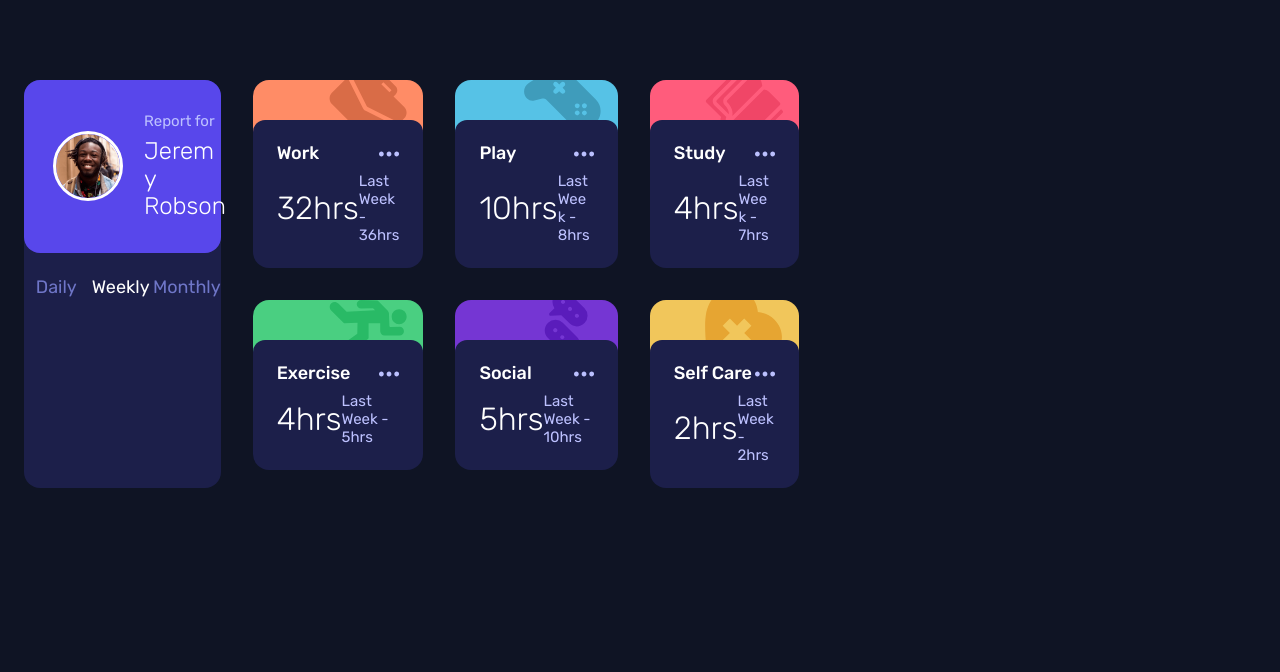
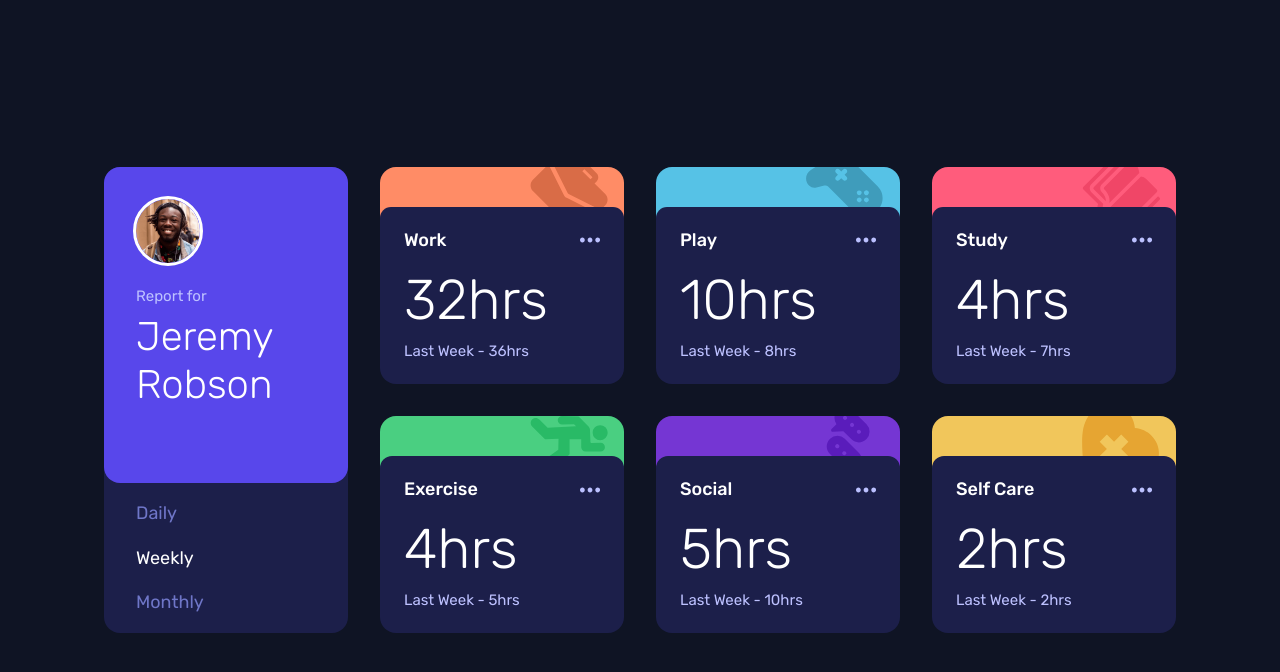
Before and after one commit to andrewshtyka/time-tracking-dashboard-main, a website built with Vite: page index.html in a window 1280 px wide. Built offline with nearby package versions, Linux system fonts and the light colour scheme.

Commit message:
ready for test v1

```diff
--- a/index.html
+++ b/index.html
@@ -367,9 +367,9 @@
     <!-- Scripts -->
     <script src="./src/main.js" type="module" defer></script>
   </head>
-  <body>
+  <body class="u-flex:row u-flex:center">
     <main class="o-bg">
-      <article class="c-menu">
+      <article class="c-menu u-flex:col u-gc:1/4">
         <div class="c-user_info">
           <img
             class="o-img"
@@ -379,27 +379,27 @@
             height="64"
           />
           <div class="u-flex:col u-flex_gap:0.5rem">
-            <h1 class="f-preset:6 f-color:navy-200">Report for</h1>
-            <h2 class="f-preset:4">Jeremy Robson</h2>
+            <h1 class="f-preset:4 f-color:navy-200">Report for</h1>
+            <h2 class="f-preset:2">Jeremy Robson</h2>
           </div>
         </div>
         <nav>
-          <ul class="u-grid u-gc:3 u-grid_items:center">
+          <ul class="o-nav">
             <li class="u-flex:row u-width:100">
-              <a class="c-tab f-preset:5 f-weight:400" data-timeframe="daily"
+              <a class="c-tab f-preset:3 f-weight:400" data-timeframe="daily"
                 >Daily</a
               >
             </li>
             <li class="u-flex:row u-width:100">
               <a
-                class="c-tab f-preset:5 f-weight:400"
+                class="c-tab f-preset:3 f-weight:400"
                 data-timeframe="weekly"
                 data-tab-active
                 >Weekly</a
               >
             </li>
             <li class="u-flex:row u-width:100">
-              <a class="c-tab f-preset:5 f-weight:400" data-timeframe="monthly"
+              <a class="c-tab f-preset:3 f-weight:400" data-timeframe="monthly"
                 >Monthly</a
               >
             </li>
@@ -407,7 +407,7 @@
         </nav>
       </article>
 
-      <ul class="o-cards_list">
+      <ul class="o-cards_list u-gc:1/4">
         <li class="o-card">
           <div class="c-card_top u-bg_color:orange">
             <svg height="78" width="78">
@@ -416,19 +416,20 @@
           </div>
           <div class="c-card u-flex:col u-flex_gap:0.5rem">
             <div class="u-flex:row u-flex_justify:space-between">
-              <h3 class="f-preset:5">Work</h3>
-              <button type="button">
+              <h3 class="f-preset:3">Work</h3>
+              <button class="o-btn_secondary" type="button">
                 <svg height="20" width="20">
                   <use href="./src/assets/icons.svg#icon-ellipsis" />
                 </svg>
               </button>
             </div>
-            <div class="u-flex:row u-flex_justify:space-between">
-              <h4 class="f-preset:3">
-                <span data-activity="Work" data-current>0</span>
+            <div class="o-card_info">
+              <h4 class="f-preset:1">
+                <span data-activity="Work" data-current>-</span>
               </h4>
-              <p class="f-preset:6 f-color:navy-200">
-                Last Week - <span data-activity="Work" data-previous>0</span>
+              <p class="f-preset:4 f-color:navy-200">
+                Last Week -
+                <span data-activity="Work" data-previous>-</span>
               </p>
             </div>
           </div>
@@ -442,25 +443,26 @@
           </div>
           <div class="c-card u-flex:col u-flex_gap:0.5rem">
             <div class="u-flex:row u-flex_justify:space-between">
-              <h3 class="f-preset:5">Play</h3>
-              <button type="button">
+              <h3 class="f-preset:3">Play</h3>
+              <button class="o-btn_secondary" type="button">
                 <svg height="20" width="20">
                   <use href="./src/assets/icons.svg#icon-ellipsis" />
                 </svg>
               </button>
             </div>
-            <div class="u-flex:row u-flex_justify:space-between">
-              <h4 class="f-preset:3">
-                <span data-activity="Play" data-current>0</span>
+            <div class="o-card_info">
+              <h4 class="f-preset:1">
+                <span data-activity="Play" data-current>-</span>
               </h4>
-              <p class="f-preset:6 f-color:navy-200">
-                Last Week - <span data-activity="Play" data-previous>0</span>
+              <p class="f-preset:4 f-color:navy-200">
+                Last Week -
+                <span data-activity="Play" data-previous>-</span>
               </p>
             </div>
           </div>
         </li>
 
-         <li class="o-card">
+        <li class="o-card">
           <div class="c-card_top u-bg_color:pink">
             <svg height="78" width="78">
               <use href="./src/assets/icons.svg#icon-study" />
@@ -468,19 +470,20 @@
           </div>
           <div class="c-card u-flex:col u-flex_gap:0.5rem">
             <div class="u-flex:row u-flex_justify:space-between">
-              <h3 class="f-preset:5">Study</h3>
-              <button type="button">
+              <h3 class="f-preset:3">Study</h3>
+              <button class="o-btn_secondary" type="button">
                 <svg height="20" width="20">
                   <use href="./src/assets/icons.svg#icon-ellipsis" />
                 </svg>
               </button>
             </div>
-            <div class="u-flex:row u-flex_justify:space-between">
-              <h4 class="f-preset:3">
-                <span data-activity="Study" data-current>0</span>
+            <div class="o-card_info">
+              <h4 class="f-preset:1">
+                <span data-activity="Study" data-current>-</span>
               </h4>
-              <p class="f-preset:6 f-color:navy-200">
-                Last Week - <span data-activity="Study" data-previous>0</span>
+              <p class="f-preset:4 f-color:navy-200">
+                Last Week -
+                <span data-activity="Study" data-previous>-</span>
               </p>
             </div>
           </div>
@@ -494,19 +497,20 @@
           </div>
           <div class="c-card u-flex:col u-flex_gap:0.5rem">
             <div class="u-flex:row u-flex_justify:space-between">
-              <h3 class="f-preset:5">Exercise</h3>
-              <button type="button">
+              <h3 class="f-preset:3">Exercise</h3>
+              <button class="o-btn_secondary" type="button">
                 <svg height="20" width="20">
                   <use href="./src/assets/icons.svg#icon-ellipsis" />
                 </svg>
               </button>
             </div>
-            <div class="u-flex:row u-flex_justify:space-between">
-              <h4 class="f-preset:3">
-                <span data-activity="Exercise" data-current>0</span>
+            <div class="o-card_info">
+              <h4 class="f-preset:1">
+                <span data-activity="Exercise" data-current>-</span>
               </h4>
-              <p class="f-preset:6 f-color:navy-200">
-                Last Week - <span data-activity="Exercise" data-previous>0</span>
+              <p class="f-preset:4 f-color:navy-200">
+                Last Week -
+                <span data-activity="Exercise" data-previous>-</span>
               </p>
             </div>
           </div>
@@ -520,19 +524,20 @@
           </div>
           <div class="c-card u-flex:col u-flex_gap:0.5rem">
             <div class="u-flex:row u-flex_justify:space-between">
-              <h3 class="f-preset:5">Social</h3>
-              <button type="button">
+              <h3 class="f-preset:3">Social</h3>
+              <button class="o-btn_secondary" type="button">
                 <svg height="20" width="20">
                   <use href="./src/assets/icons.svg#icon-ellipsis" />
                 </svg>
               </button>
             </div>
-            <div class="u-flex:row u-flex_justify:space-between">
-              <h4 class="f-preset:3">
-                <span data-activity="Social" data-current>0</span>
+            <div class="o-card_info">
+              <h4 class="f-preset:1">
+                <span data-activity="Social" data-current>-</span>
               </h4>
-              <p class="f-preset:6 f-color:navy-200">
-                Last Week - <span data-activity="Social" data-previous>0</span>
+              <p class="f-preset:4 f-color:navy-200">
+                Last Week -
+                <span data-activity="Social" data-previous>-</span>
               </p>
             </div>
           </div>
@@ -546,19 +551,20 @@
           </div>
           <div class="c-card u-flex:col u-flex_gap:0.5rem">
             <div class="u-flex:row u-flex_justify:space-between">
-              <h3 class="f-preset:5">Self Care</h3>
-              <button type="button">
+              <h3 class="f-preset:3">Self Care</h3>
+              <button class="o-btn_secondary" type="button">
                 <svg height="20" width="20">
                   <use href="./src/assets/icons.svg#icon-ellipsis" />
                 </svg>
               </button>
             </div>
-            <div class="u-flex:row u-flex_justify:space-between">
-              <h4 class="f-preset:3">
-                <span data-activity="Self Care" data-current>0</span>
+            <div class="o-card_info">
+              <h4 class="f-preset:1">
+                <span data-activity="Self Care" data-current>-</span>
               </h4>
-              <p class="f-preset:6 f-color:navy-200">
-                Last Week - <span data-activity="Self Care" data-previous>0</span>
+              <p class="f-preset:4 f-color:navy-200">
+                Last Week -
+                <span data-activity="Self Care" data-previous>-</span>
               </p>
             </div>
           </div>
--- a/package.json
+++ b/package.json
@@ -10,5 +10,8 @@
   },
   "devDependencies": {
     "vite": "^7.1.2"
+  },
+  "dependencies": {
+    "gsap": "^3.13.0"
   }
 }
--- a/src/main.css
+++ b/src/main.css
@@ -48,32 +48,33 @@ body {
 /* #region = FONTS */
 
 .f-preset\:1 {
-  font-size: 3.5rem;
+  /* it's pr3 for wide screens */
+  font-size: 2rem;
   line-height: 120%;
+
+  @media (width >= 48rem) {
+    font-size: 3.5rem;
+    line-height: 120%;
+  }
 }
 
 .f-preset\:2 {
-  font-size: 2.5rem;
-  line-height: 120%;
+  font-size: 1.5rem;
+  line-height: 115%;
+
+  @media (width >= 64rem) {
+    font-size: 2.5rem;
+    line-height: 120%;
+  }
 }
 
 .f-preset\:3 {
-  font-size: 2rem;
-  line-height: 120%;
-}
-
-.f-preset\:4 {
-  font-size: 1.5rem;
-  line-height: 115%;
-}
-
-.f-preset\:5 {
   font-size: 1.125rem;
   font-weight: 500;
   line-height: 115%;
 }
 
-.f-preset\:6 {
+.f-preset\:4 {
   font-size: 0.938rem;
   font-weight: 400;
   line-height: 120%;
@@ -94,6 +95,12 @@ body {
 .c-menu {
   background-color: var(--color-navy-900);
   border-radius: 1rem;
+
+  @media (width >= 64rem) {
+    &.u-gc\:1\/4 {
+      grid-column: 1 / 2;
+    }
+  }
 }
 
 .c-user_info {
@@ -105,6 +112,12 @@ body {
   flex-direction: row;
   align-items: center;
   gap: 1.5rem;
+
+  @media (width >= 64rem) {
+    flex-direction: column;
+    align-items: flex-start;
+    height: 100%;
+  }
 }
 
 .c-tab {
@@ -112,11 +125,23 @@ body {
   display: inline-block;
   width: 100%;
   padding-top: 1.5rem;
+
   padding-bottom: 1.5rem;
 
   text-align: center;
   color: var(--color-purple-500);
   transition: color 200ms ease-out;
+
+  @media (width >= 64rem) {
+    text-align: start;
+    padding: 0.75rem;
+    padding-inline: 2rem;
+
+    &:hover,
+    &:focus {
+      color: var(--color-white);
+    }
+  }
 }
 
 [data-tab-active] {
@@ -130,6 +155,7 @@ body {
   border-bottom-left-radius: 1rem;
   border-bottom-right-radius: 1rem;
 
+  transition: background-color 200ms ease-out;
   position: relative;
 
   &::before {
@@ -142,6 +168,14 @@ body {
     background-color: var(--color-navy-900);
     top: -0.725rem;
     left: 0;
+
+    transition: background-color 200ms ease-out;
+  }
+
+  @media (width >= 48rem) {
+    &.u-flex_gap\:0\.5rem {
+      gap: 1rem;
+    }
   }
 }
 
@@ -163,18 +197,26 @@ body {
 /* #region = LAYOUT */
 
 .o-bg {
-  padding: 5rem 1.5rem;
   display: grid;
   grid-template-columns: repeat(var(--col-num, 1), 1fr);
   gap: var(--gap-num, 1.5rem);
 
+  padding: 5rem 1.5rem;
+  width: 100%;
+
+  max-inline-size: 40rem;
+
   @media (width >= 48rem) {
     --col-num: 3;
+
+    max-inline-size: 56rem;
   }
 
   @media (width >= 64rem) {
     --col-num: 4;
     --gap-num: 2rem;
+
+    max-inline-size: 70rem;
   }
 }
 
@@ -194,11 +236,76 @@ body {
 
   @media (width >= 64rem) {
     --gap-num: 2rem;
+
+    &.u-gc\:1\/4 {
+      grid-column: 2 / 5;
+    }
   }
 }
 
 .o-card {
   border-radius: 1rem;
+  cursor: pointer;
+
+  @media (width >= 64rem) {
+    &:hover .c-card,
+    &:hover .c-card::before,
+    &:focus .c-card,
+    &:focus .c-card::before {
+      background-color: var(--color-navy-800);
+    }
+  }
+}
+
+.o-card_info {
+  display: flex;
+  flex-direction: row;
+  align-items: center;
+  justify-content: space-between;
+
+  @media (width >= 48rem) {
+    flex-direction: column;
+    align-items: flex-start;
+    justify-content: flex-start;
+    gap: 0.5rem;
+  }
+}
+
+.o-btn_secondary {
+  display: flex;
+  align-items: center;
+  justify-content: center;
+
+  width: 1.25rem;
+  height: 1.25rem;
+
+  transition: opacity 200ms ease-out;
+  position: relative;
+
+  &::before {
+    content: "";
+    position: absolute;
+    inset: -1.25rem;
+  }
+
+  @media (width >= 64rem) {
+    &:hover,
+    &:focus {
+      opacity: 0.4;
+    }
+  }
+}
+
+.o-nav {
+  display: grid;
+  grid-template-columns: repeat(var(--col-num, 3), 1fr);
+  place-items: center;
+
+  @media (width >= 64rem) {
+    --col-num: 1;
+    padding-top: 0.5rem;
+    padding-bottom: 0.5rem;
+  }
 }
 
 /* #endregion = LAYOUT */
@@ -229,16 +336,8 @@ body {
   gap: 0.5rem;
 }
 
-.u-grid {
-  display: grid;
-}
-
-.u-gc\:3 {
-  grid-template-columns: repeat(3, 1fr);
-}
-
-.u-grid_items\:center {
-  place-items: center;
+.u-gc\:1\/4 {
+  grid-column: 1 / 4;
 }
 
 .u-width\:100 {
--- a/src/main.js
+++ b/src/main.js
@@ -1,3 +1,5 @@
+import { gsap } from "gsap";
+
 initAndStart();
 
 //////////////////////////////////////////////////
@@ -9,22 +11,21 @@ async function initAndStart() {
   const dataArray = await getData();
   if (!dataArray) return;
 
-  const activeTabValue = document.querySelector("[data-tab-active]");
-  const activeTabTimeframe = activeTabValue.dataset.timeframe;
+  const activeTabTimeframe =
+    document.querySelector("[data-tab-active]").dataset.timeframe;
 
   populateData(dataArray, activeTabTimeframe);
 
   const tabsList = document.querySelectorAll("[data-timeframe]");
   tabsList.forEach((tabItem) => {
-    tabItem.addEventListener("click", (event) => {
+    tabItem.addEventListener("click", () => {
       document
         .querySelector("[data-tab-active]")
         .removeAttribute("data-tab-active");
 
       tabItem.setAttribute("data-tab-active", "");
 
-      const activeTabValue = document.querySelector("[data-tab-active]");
-      const activeTabTimeframe = activeTabValue.dataset.timeframe;
+      const activeTabTimeframe = tabItem.dataset.timeframe;
 
       populateData(dataArray, activeTabTimeframe);
     });
@@ -69,16 +70,32 @@ function populateData(array, timeframe) {
   activityElements.forEach((element) => {
     const activity = element.dataset.activity;
     const times = dataMap.get(activity);
-
     if (!times) return;
 
+    // define new value (to pass it into animation)
+    let newValue;
+    let isCurrent = false;
     if (element.hasAttribute("data-current")) {
-      element.textContent = times.current + (times.current > 1 ? "hrs" : "hr");
-    }
+      newValue = times.current;
+      isCurrent = true;
+    } else if (element.hasAttribute("data-previous")) {
+      newValue = times.previous;
+    } else return;
 
-    if (element.hasAttribute("data-previous")) {
-      element.textContent =
-        times.previous + (times.previous > 1 ? "hrs" : "hr");
-    }
+    // numbers animation
+    const oldText = element.textContent.replace(/[^\d]/g, "");
+    const oldValue = parseInt(oldText, 10) || 0;
+
+    const obj = { val: oldValue };
+
+    gsap.to(obj, {
+      val: newValue,
+      duration: 1,
+      ease: "circ.inOut",
+      onUpdate: () => {
+        const rounded = Math.round(obj.val);
+        element.textContent = rounded + (rounded > 1 ? "hrs" : "hr");
+      },
+    });
   });
 }
```
Also changed, not shown: 1 other file.
